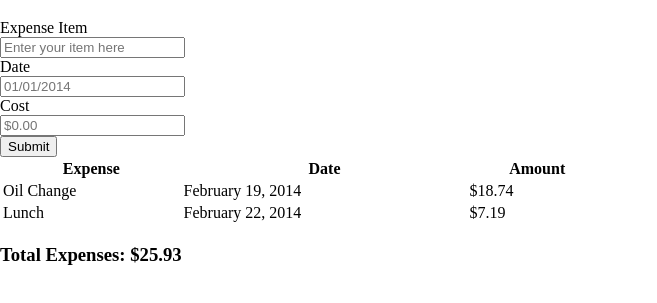
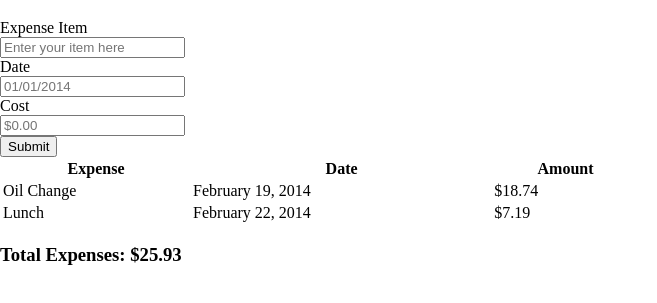
Before and after one commit to Timespike/expenses-practice-exercise, a plain HTML site: page index.html in a window 1280 px wide. Shown: the part 61-364 px from the top of the page, without its empty margins (0-657 px from the left). Drawn offline with Linux system fonts and the light colour scheme.

Commit message:
tiny bit of styling

```diff
--- a/style.css
+++ b/style.css
@@ -1,6 +1,4 @@
 body {
     margin: 0;
-    width: 95%;
-    justify-content: center;
-    align-items: center;
+
 }
```
